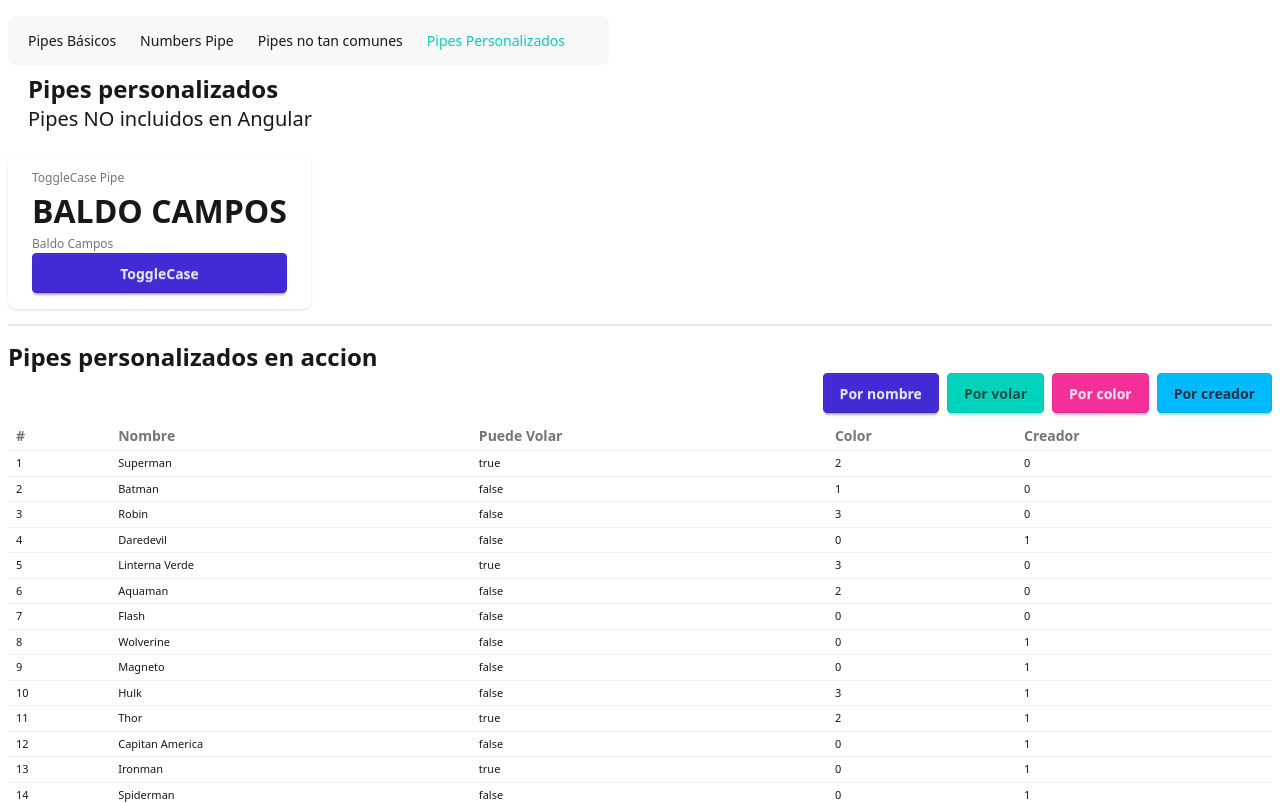
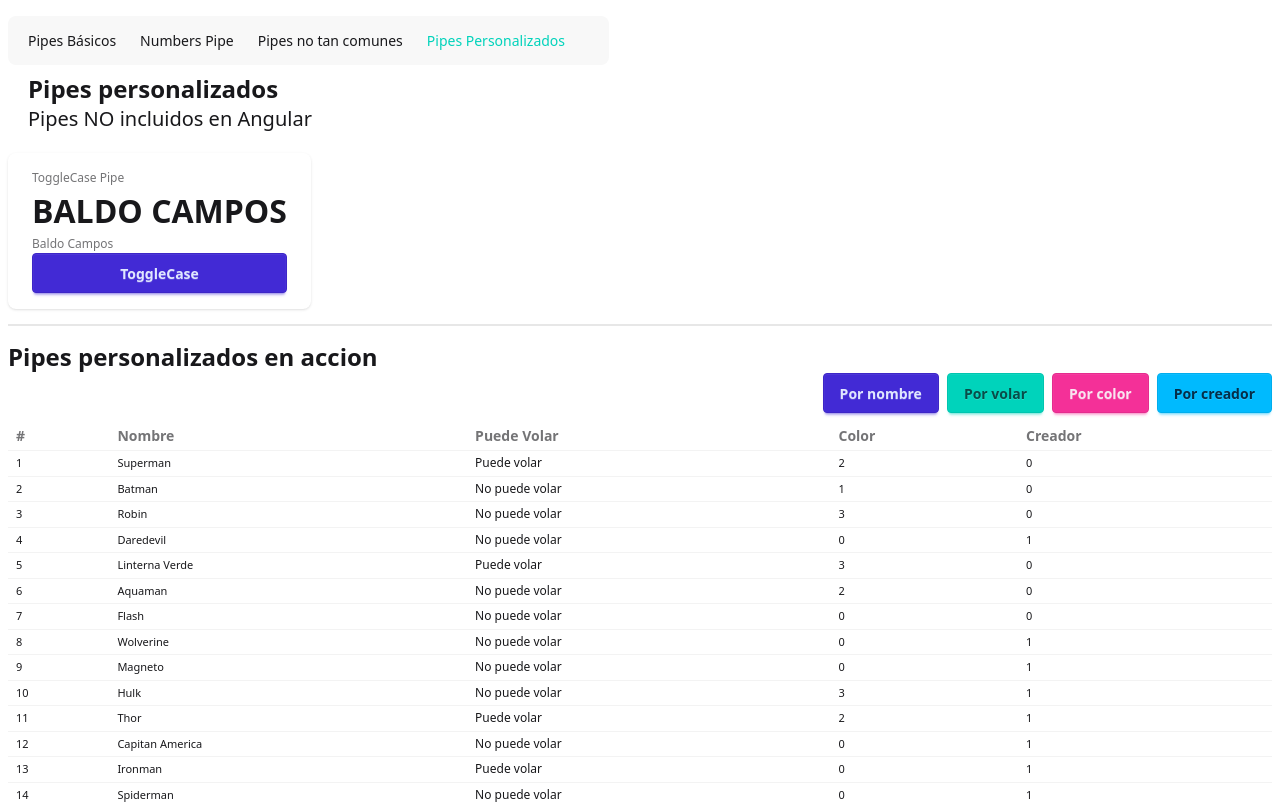
Before and after one commit to BaldoCamposDev/pipes-app, an Angular app: page /custom in a window 1280 px wide. Shown: the top 804 px of the page. Built offline with nearby package versions, Linux system fonts and the light colour scheme.

Commit message:
refactor: :recycle: Created CanFlyPipe

```diff
--- a/src/app/pages/custom-page/custom-page.component.html
+++ b/src/app/pages/custom-page/custom-page.component.html
@@ -42,7 +42,15 @@
         <tr>
           <td>{{ i + 1 }}</td>
           <td>{{ hero.name }}</td>
-          <td>{{ hero.canFly }}</td>
+          <td>
+            <span
+              class="text-xs w-44"
+              [class.text-success]="hero.canFly"
+              [class.text-error]="!hero.canFly"
+            >
+              {{ hero.canFly | canFly }}
+            </span>
+          </td>
           <td>{{ hero.color }}</td>
           <td>{{ hero.creator }}</td>
         </tr>
--- a/src/app/pages/custom-page/custom-page.component.ts
+++ b/src/app/pages/custom-page/custom-page.component.ts
@@ -1,10 +1,11 @@
 import { Component, signal } from '@angular/core';
 import { ToggleCasePipe } from '../../pipes/toggle-case.pipe';
 import { heroes } from '../../data/hero.data';
+import { CanFlyPipe } from '../../pipes/can-fly.pipe';
 
 @Component({
   selector: 'custom-page',
-  imports: [ToggleCasePipe],
+  imports: [ToggleCasePipe, CanFlyPipe],
   templateUrl: './custom-page.component.html',
 })
 export default class CustomPageComponent {
--- /dev/null
+++ b/src/app/pipes/can-fly.pipe.ts
@@ -0,0 +1,10 @@
+import { Pipe, PipeTransform } from '@angular/core';
+
+@Pipe({
+  name: 'canFly',
+})
+export class CanFlyPipe implements PipeTransform {
+  transform(canFly: boolean): 'Puede volar' | 'No puede volar' {
+    return canFly ? 'Puede volar' : 'No puede volar';
+  }
+}
```
